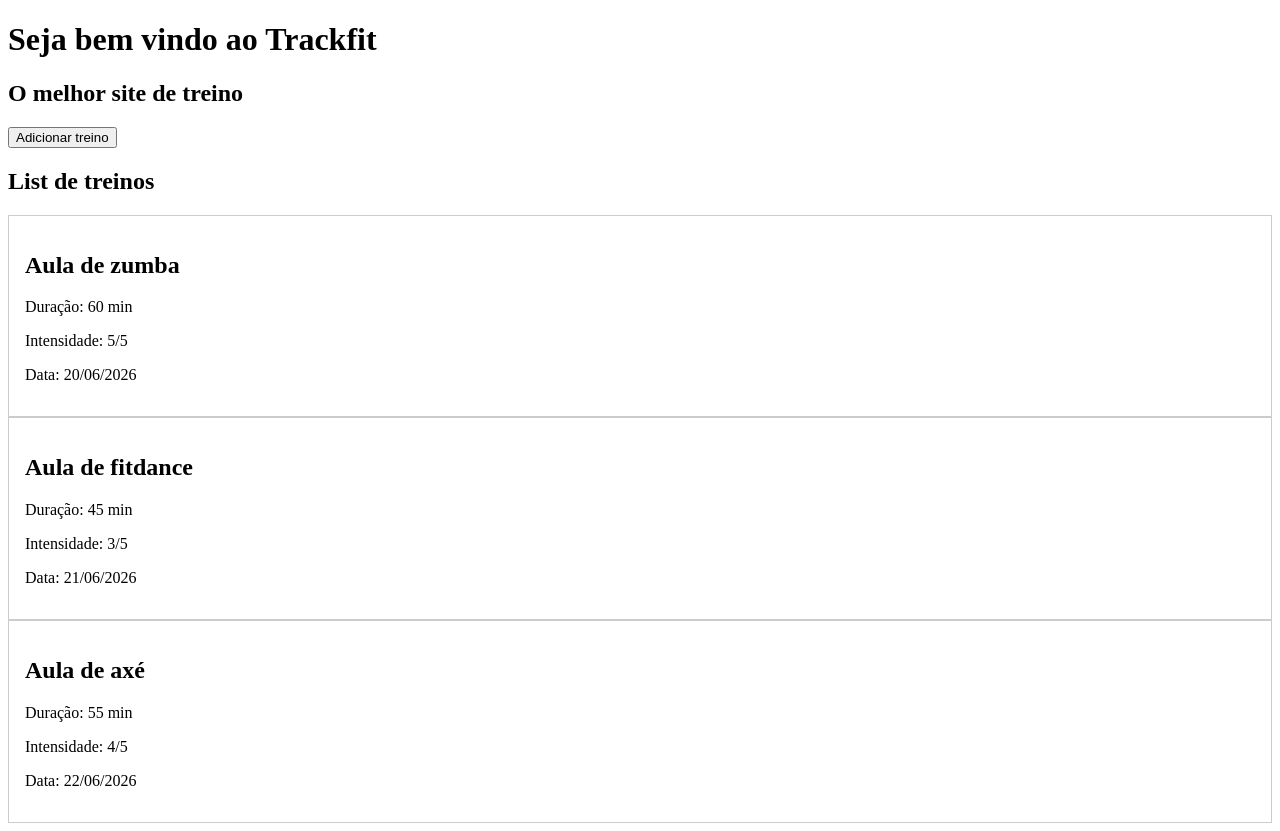
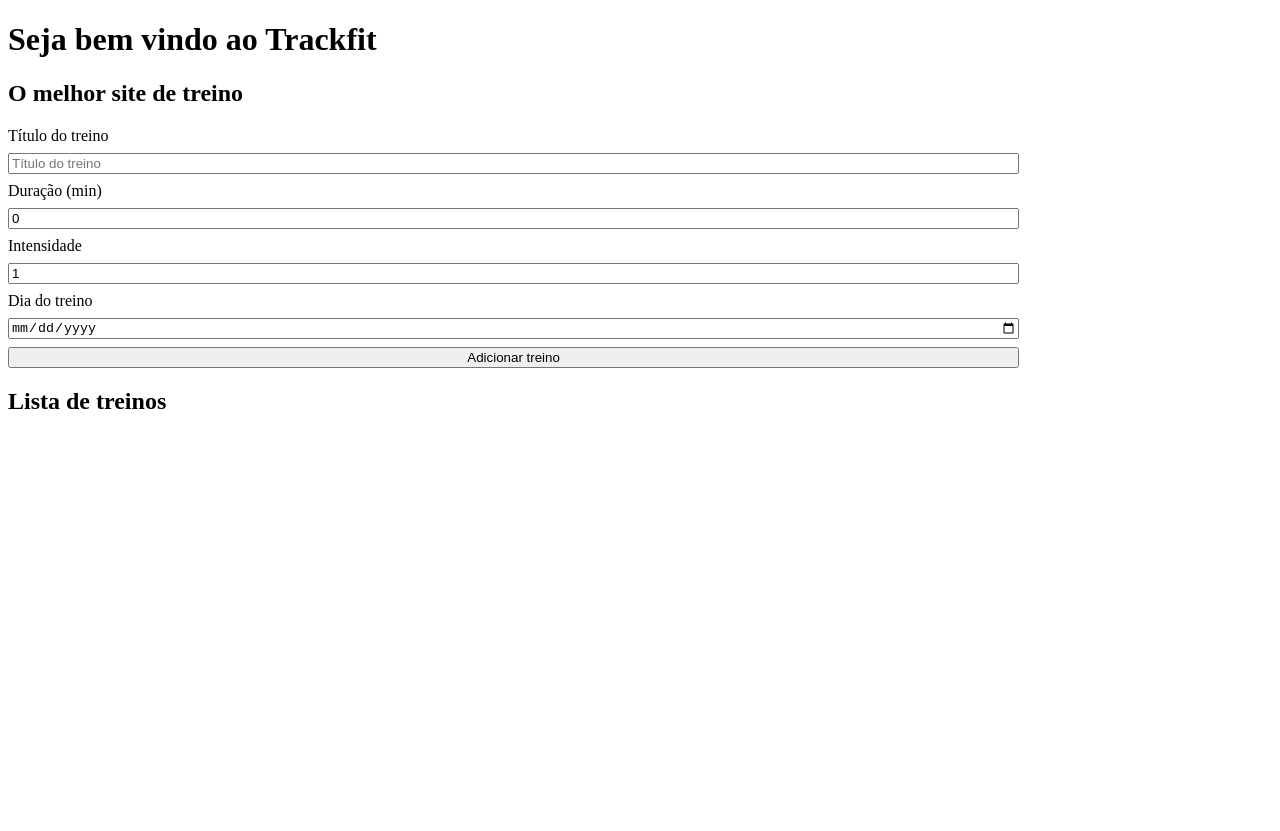
Before and after one commit to wesley1812/trackfit, a React (Vite) app: page / in a window 1280 px wide. After the commit the page ends 800 px from the top, so only its background shows below. Built offline with nearby package versions, Linux system fonts and the light colour scheme.

Commit message:
feat: created form

```diff
--- a/src/App.tsx
+++ b/src/App.tsx
@@ -1,54 +1,21 @@
 import { useState } from "react";
 import { Header } from "./components/header";
+import { WorkoutForm } from "./components/workout-form";
 import { WorkoutList } from "./components/workout-list";
 import type { Workout } from "./types/workout";
 
 function App() {
-  const [listWorkout, setListWorkout] = useState<Workout[]>([
-    {
-      id: "1",
-      date: "20/06/2026",
-      durationMinutes: 60,
-      intensity: 5,
-      title: "Aula de zumba",
-    },
-    {
-      id: "2",
-      date: "21/06/2026",
-      durationMinutes: 45,
-      intensity: 3,
-      title: "Aula de fitdance",
-    },
-    {
-      id: "3",
-      date: "22/06/2026",
-      durationMinutes: 55,
-      intensity: 4,
-      title: "Aula de axé",
-    },
-  ]);
+  const [listWorkout, setListWorkout] = useState<Workout[]>([]);
+
+  function addWorkout(workout: Workout): void {
+    setListWorkout((previous) => [...previous, workout]);
+  }
 
   return (
     <>
       <Header />
       <main>
-        <button
-          onClick={() =>
-            setListWorkout([
-              ...listWorkout,
-              {
-                id: "3",
-                date: "22/06/2026",
-                durationMinutes: 50,
-                intensity: 5,
-                title: "Aula jiu-jitsu",
-              },
-            ])
-          }
-        >
-          Adicionar treino
-        </button>
-
+        <WorkoutForm onAdd={addWorkout} />
         <WorkoutList workoutList={listWorkout} />
       </main>
     </>
--- /dev/null
+++ b/src/components/workout-form.tsx
@@ -0,0 +1,86 @@
+import { useState } from "react";
+import type { Intensity } from "../types/intensity";
+import type { Workout } from "../types/workout";
+
+interface WorkoutFormProps {
+  onAdd: (workout: Workout) => void;
+}
+
+export function WorkoutForm({ onAdd }: WorkoutFormProps) {
+  const [title, setTitle] = useState("");
+  const [durationMinutes, setDurationMinutes] = useState(0);
+  const [intensity, setIntensity] = useState<Intensity>(1);
+  const [date, setDate] = useState("");
+
+  function handleSubmit(event: React.FormEvent): void {
+    event.preventDefault();
+
+    const workout: Workout = {
+      id: crypto.randomUUID(),
+      title: title,
+      date: date,
+      durationMinutes: durationMinutes,
+      intensity: intensity,
+    };
+
+    onAdd(workout);
+
+    setTitle("");
+    setDurationMinutes(0);
+    setIntensity(1);
+    setDate("");
+  }
+
+  return (
+    <form
+      onSubmit={handleSubmit}
+      action=""
+      style={{
+        display: "flex",
+        flexDirection: "column",
+        width: "80%",
+        gap: "0.5rem",
+      }}
+    >
+      <label htmlFor="workout-title">Título do treino</label>
+      <input
+        type="text"
+        id="workout-title"
+        placeholder="Título do treino"
+        onChange={(e) => setTitle(e.target.value)}
+        value={title}
+      />
+
+      <label htmlFor="workout-duration">Duração (min)</label>
+      <input
+        type="number"
+        id="workout-duration"
+        placeholder="Duração (min)"
+        onChange={(e) => setDurationMinutes(Number(e.target.value))}
+        value={durationMinutes}
+      />
+
+      <label htmlFor="workout-intensity">Intensidade</label>
+      <input
+        type="number"
+        id="workout-intensity"
+        placeholder="Intensidade"
+        onChange={(e) => setIntensity(Number(e.target.value) as Intensity)}
+        value={intensity}
+        min={1}
+        max={5}
+      />
+
+      <label htmlFor="workout-date">Dia do treino</label>
+      <input
+        type="date"
+        id="workout-date"
+        placeholder="Dia de treino"
+        onChange={(e) => setDate(e.target.value)}
+        value={date}
+      />
+
+      <button type="submit">Adicionar treino</button>
+    </form>
+  );
+}
--- a/src/components/workout-list.tsx
+++ b/src/components/workout-list.tsx
@@ -8,7 +8,7 @@
 export function WorkoutList({ workoutList }: WorkoutListProps) {
   return (
     <>
-      <h2>List de treinos</h2>
+      <h2>Lista de treinos</h2>
 
       {workoutList.map((value) => {
         return <WorkoutCard workout={value} />;
--- /dev/null
+++ b/src/types/intensity.ts
@@ -0,0 +1 @@
+export type Intensity = 1 | 2 | 3 | 4 | 5;
--- a/src/types/workout.ts
+++ b/src/types/workout.ts
@@ -1,7 +1,9 @@
+import type { Intensity } from "./intensity";
+
 export interface Workout {
   id: string;
   title: string;
   durationMinutes: number;
-  intensity: 1 | 2 | 3 | 4 | 5;
+  intensity: Intensity;
   date: string;
 }
```
